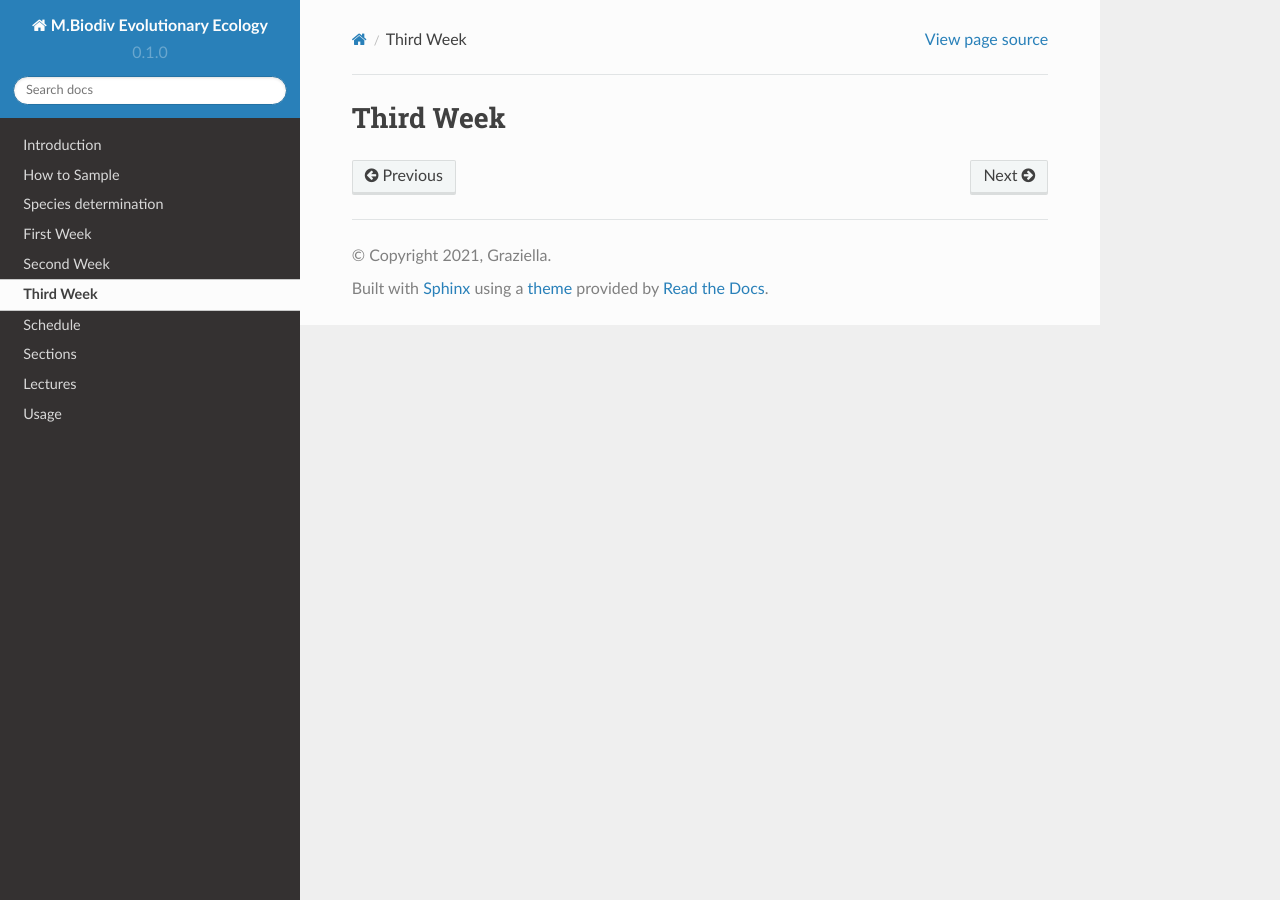
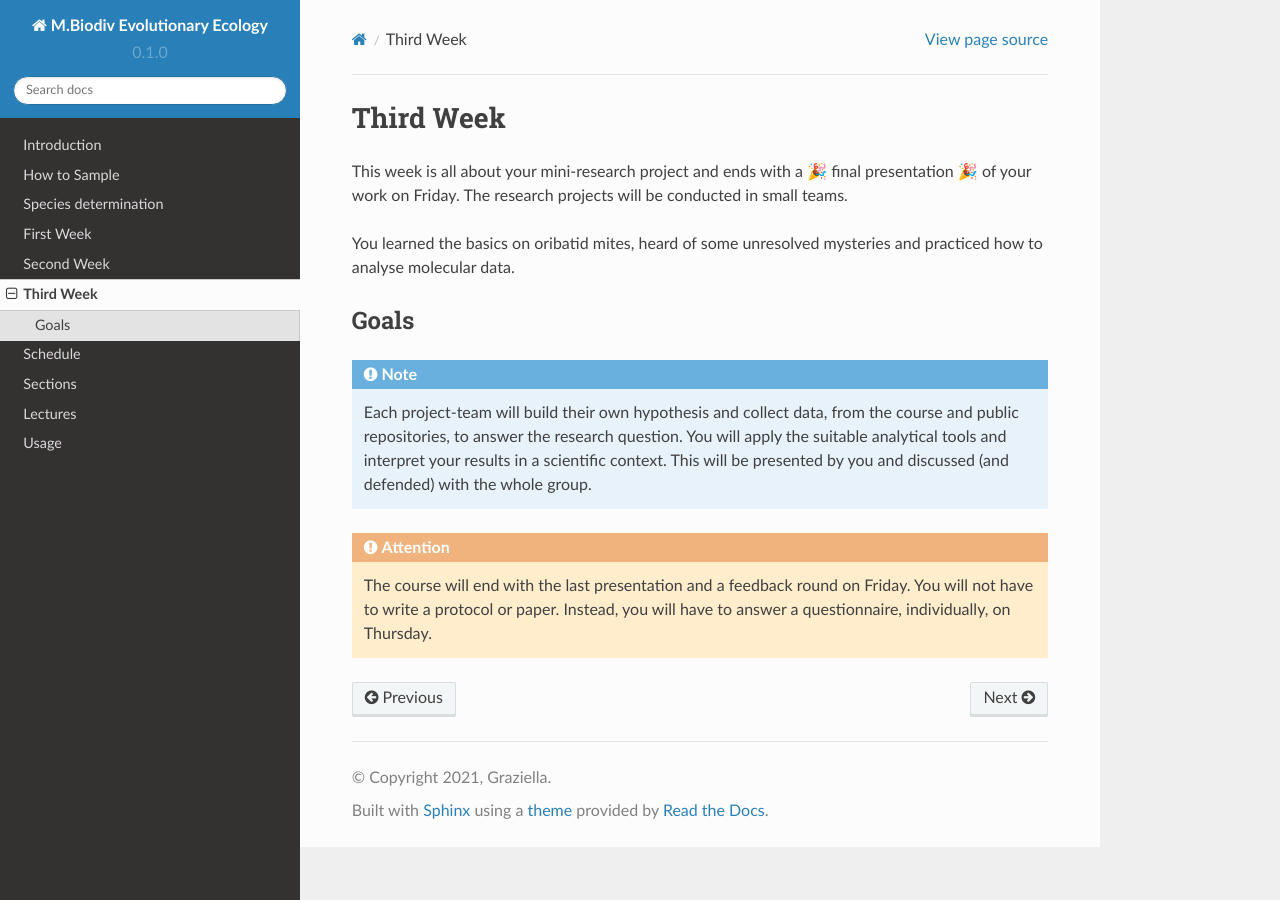
Before and after one commit to bheimbu/evolutionary_ecology, a Sphinx documentation site: the page built from docs/source/third_week.rst, in a window 1280 px wide. Built offline with Sphinx 7.4.7 and the Read the Docs theme 2.0.0, drawn with Linux system fonts in a browser that asks for light colours.

Commit message:
Update third_week.rst

```diff
--- a/docs/source/third_week.rst
+++ b/docs/source/third_week.rst
@@ -1,3 +1,19 @@
 .. _third-week:
 Third Week
 ===========
+
+This week is all about your mini-research project and ends with a 🎉 final presentation 🎉 of your work on Friday. The research projects will be conducted in small teams.
+
+You learned the basics on oribatid mites, heard of some unresolved mysteries and practiced how to analyse molecular data.
+
+.. _Goals_Third_Week:
+Goals
+-----
+
+.. note::
+
+  Each project-team will build their own hypothesis and collect data, from the course and public repositories, to answer the research question. You will apply the suitable analytical tools and interpret your results in a scientific context. This will be presented by you and discussed (and defended) with the whole group.
+
+.. attention::
+
+  The course will end with the last presentation and a feedback round on Friday. You will not have to write a protocol or paper. Instead, you will have to answer a questionnaire, individually, on Thursday.
```
